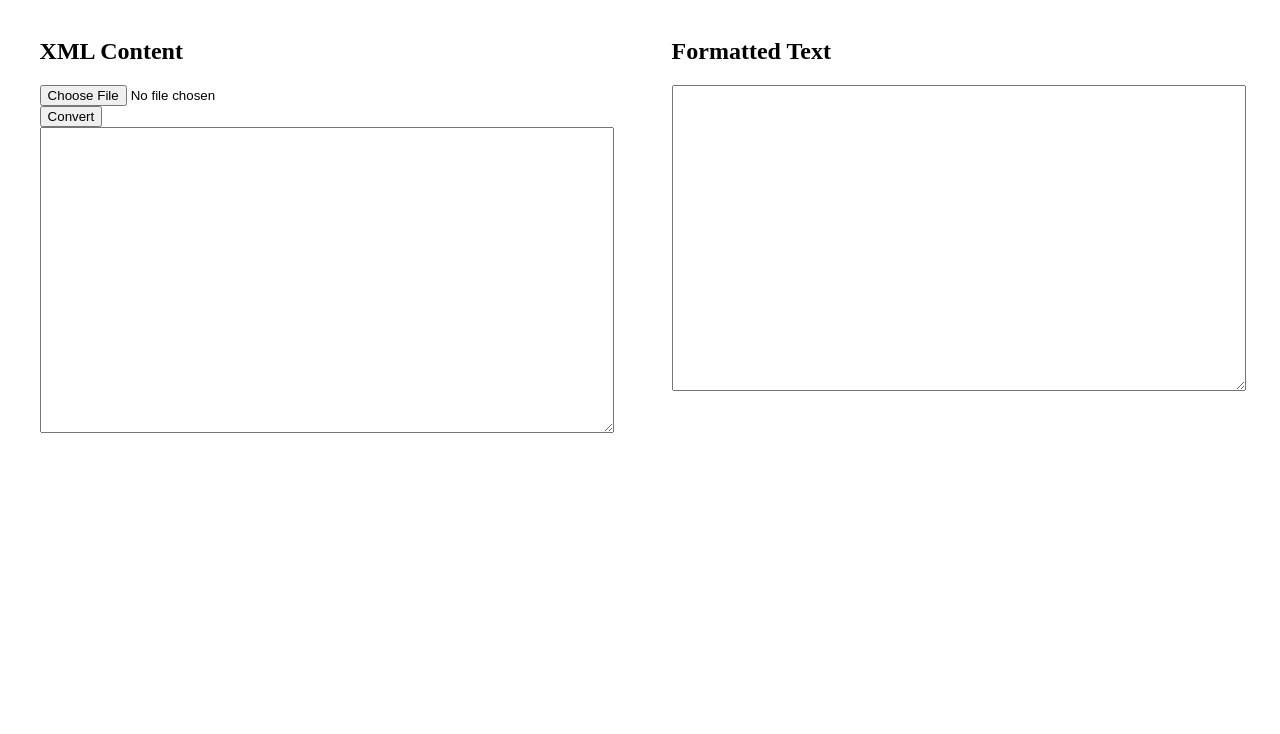
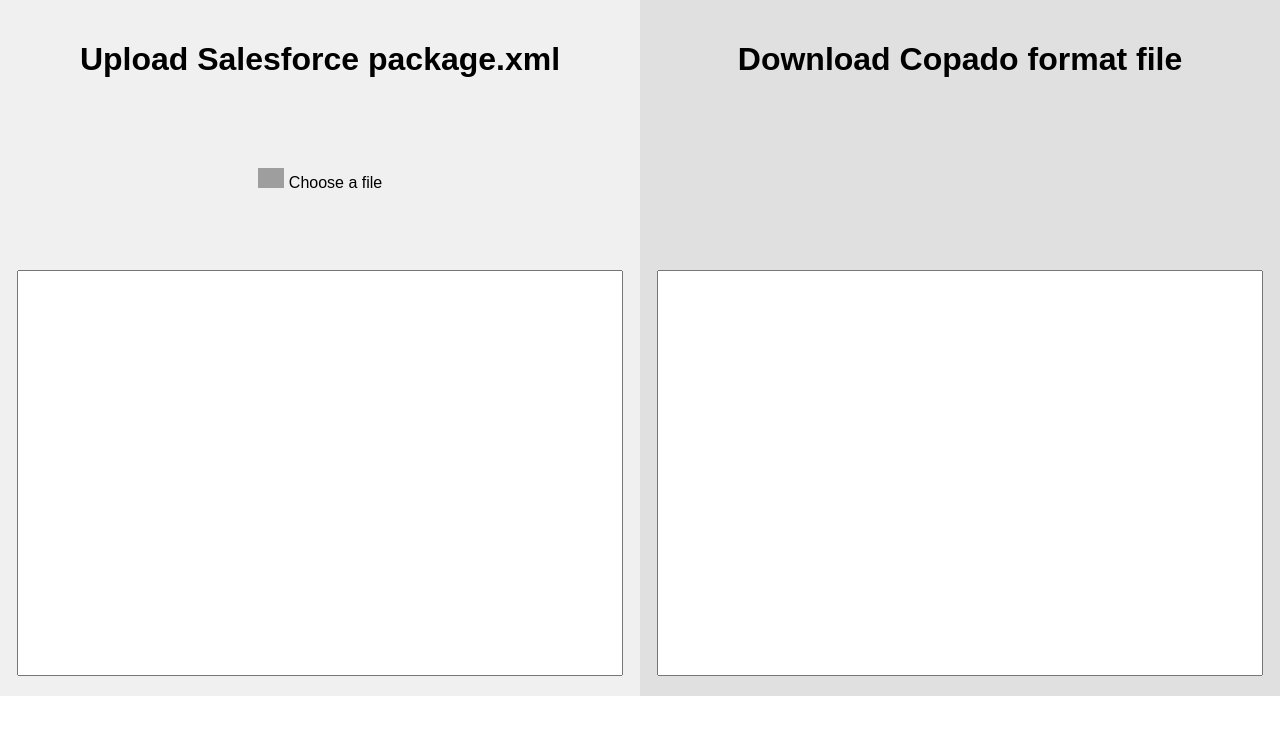
Before and after one commit to deepakandeli/Sf2Copado-package-converter, a website: page index.html in a window 1280 px wide. Drawn offline with Linux system fonts and the light colour scheme; grey boxes are pictures that could not be loaded.

Commit message:
Updated UI

```diff
--- a/index.html
+++ b/index.html
@@ -7,56 +7,133 @@
     <style>
         body {
             display: flex;
-            justify-content: space-around;
+            margin: 0;
+            font-family: Arial, sans-serif;
         }
 
-        #xmlSection, #resultSection {
-            width: 45%;
-            margin: 10px;
+        .half {
+            flex: 1;
+            box-sizing: border-box;
+            padding: 20px;
+            overflow-y: auto;
         }
 
-        #xmlContent, #formattedText {
-            width: 100%;
-            height: 300px;
-            resize: vertical;
+        #left-half {
+            background-color: #f0f0f0;
+            display: flex;
+            flex-direction: column;
+            align-items: center;
         }
 
-        #formattedText {
-            margin-bottom: 10px;
+        #upload-section {
+            min-height: 20vh;
+            display: flex;
+            flex-direction: column;
+            justify-content: center;
+            align-items: center;
         }
 
-        #download {
-            display: none;
+        #custom-upload {
+            position: relative;
+            overflow: hidden;
+            display: inline-block;
+        }
+
+        #fileInput {
+            font-size: 100px;
+            position: absolute;
+            left: 0;
+            top: 0;
+            opacity: 0;
+        }
+
+        #upload-section input[type="file"],
+        #upload-section button {
+            margin: 5px;
+        }
+
+        textarea {
+            width: 100%;
+            min-height: 50vh;
+            margin-top: 10px;
+            resize: none;
+        }
+
+        #right-half {
+            background-color: #e0e0e0;
+            display: flex;
+            flex-direction: column;
+            align-items: center;
+        }
+
+        #download-section {
+            min-height: 20vh;
+            display: flex;
+            flex-direction: column;
+            justify-content: center;
+            align-items: center;
+        }
+
+        #download-content {
+            width: 100%;
+            min-height: 50vh;
+            margin-top: 10px;
+            resize: none;
+        }
+
+        #download-button, #upload-button {
+            margin-top: 10px;
+            padding: 10px;
+            background-color: #4caf50;
+            color: white;
+            border: none;
+            border-radius: 5px;
+            cursor: pointer;
+            display: flex;
+            align-items: center;
+        }
+
+        #upload-button img, #download-button img {
+            margin-right: 5px;
         }
     </style>
 </head>
 <body>
-    <div id="xmlSection">
-        <h2>XML Content</h2>
-        <input type="file" id="xmlFile" accept=".xml" onchange="displayXmlContent()">
-        <br>
-        <button type="button" onclick="uploadFile()">Convert</button>
-        <br>
-        <textarea id="xmlContent" readonly></textarea>
+    <div id="left-half" class="half">
+        <h1>Upload Salesforce package.xml</h1>
+        <div id="upload-section">
+            <label id="custom-upload" for="fileInput">
+                <input type="file" id="fileInput" accept=".xml" onchange="displayXmlContent(); uploadFile();" />
+                <img src="https://cdn.iconscout.com/icon/free/png-256/free-upload-665-458393.png" height="20px" alt="Download Icon" />
+                    <span id="upload-label">Choose a file</span>
+            </label>
+        </div>
+        <textarea id="fileContent" readonly></textarea>
     </div>
+    <div id="right-half" class="half">
+        <h1>Download Copado format file</h1>
+        <div id="download-section" style="visibility: hidden;">
+            <p>Download formatted *.txt file</p>
+            <a id="download" download="result.txt" style="text-decoration:none;">
+                <button id="download-button" onclick="downloadFile()">
+                    <img src="https://upload.wikimedia.org/wikipedia/commons/7/72/Icon_Download_Black.svg" height="20px" alt="Download Icon" /> Download
+                </button>
+            </a>
 
-    <div id="resultSection">
-        <h2>Formatted Text</h2>
-        <textarea id="formattedText" readonly></textarea>
-        <br>
-        <a id="download" download="result.txt" style="display: none;">Download Text File</a>
+        </div>
+        <textarea id="download-content" readonly onclick="selectText(this)"></textarea>
     </div>
 
     <script>
         function displayXmlContent() {
-            const fileInput = document.getElementById('xmlFile');
-            const file = fileInput.files[0];
+            var fileInput = document.getElementById('fileInput');
+            var fileContent = document.getElementById('fileContent');
+            if (fileInput.files.length > 0) {
+                var file = fileInput.files[0];
+                var reader = new FileReader();
 
-            if (file) {
-                const reader = new FileReader();
-                reader.onload = function () {
-                    const xmlContent = reader.result;
-                    document.getElementById('xmlContent').value = xmlContent;
+                reader.onload = function (e) {
+                    fileContent.value = e.target.result;
                 };
 
                 reader.readAsText(file);
@@ -64,7 +141,7 @@
         }
 
         function uploadFile() {
-            const fileInput = document.getElementById('xmlFile');
+            const fileInput = document.getElementById('fileInput');
             const file = fileInput.files[0];
 
             if (file) {
@@ -77,7 +154,7 @@
                 })
                 .then(response => response.text())  // Use response.text() instead of response.blob()
                 .then(formattedText => {
-                    document.getElementById('formattedText').value = formattedText;
+                    document.getElementById('download-content').value = formattedText;
 
                     const downloadLink = document.getElementById('download');
                     const currentDateTime = new Date().toISOString().replace(/[-:T.]/g, '').slice(0, 14);
@@ -86,7 +163,8 @@
                     downloadLink.href = `data:text/plain;charset=utf-8,${encodeURIComponent(formattedText)}`;
                     downloadLink.download = fileName;
 
-                    downloadLink.style.display = 'block';
+                    //downloadLink.style.display = 'block';
+                    document.getElementById('download-section').style.visibility='visible';
                 })
                 .catch(error => console.error('Error:', error));
             }
```
